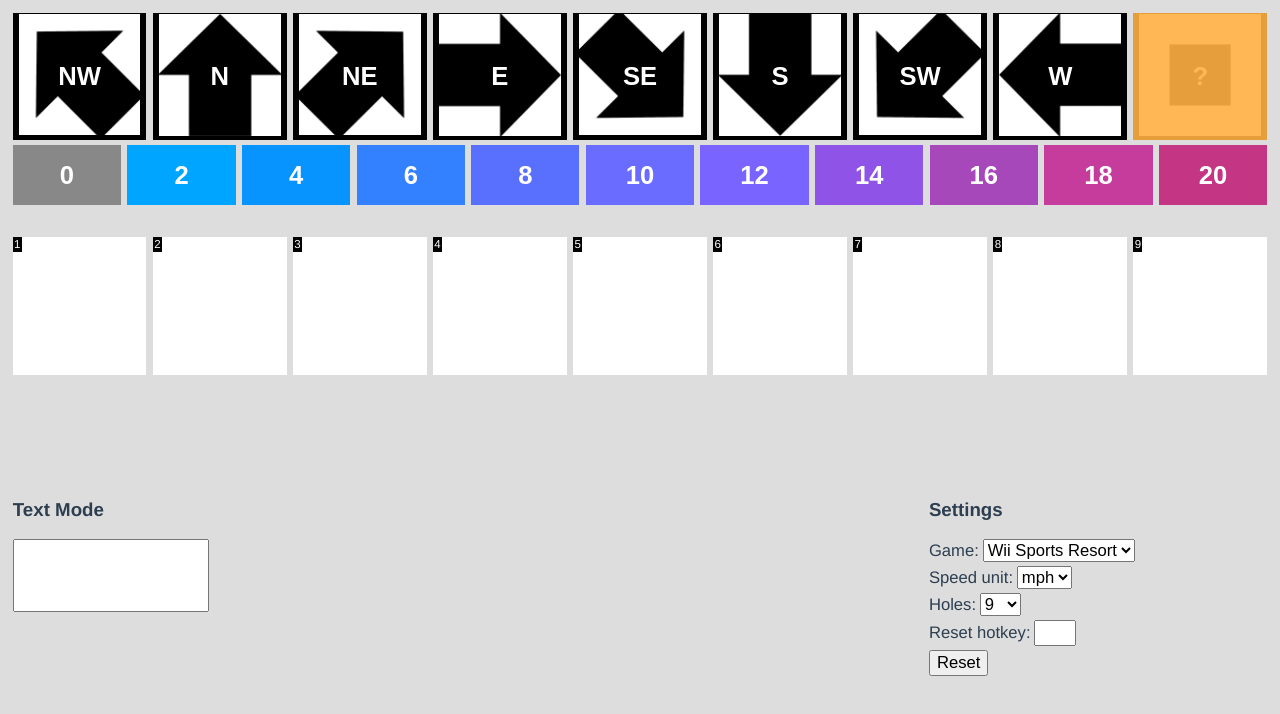
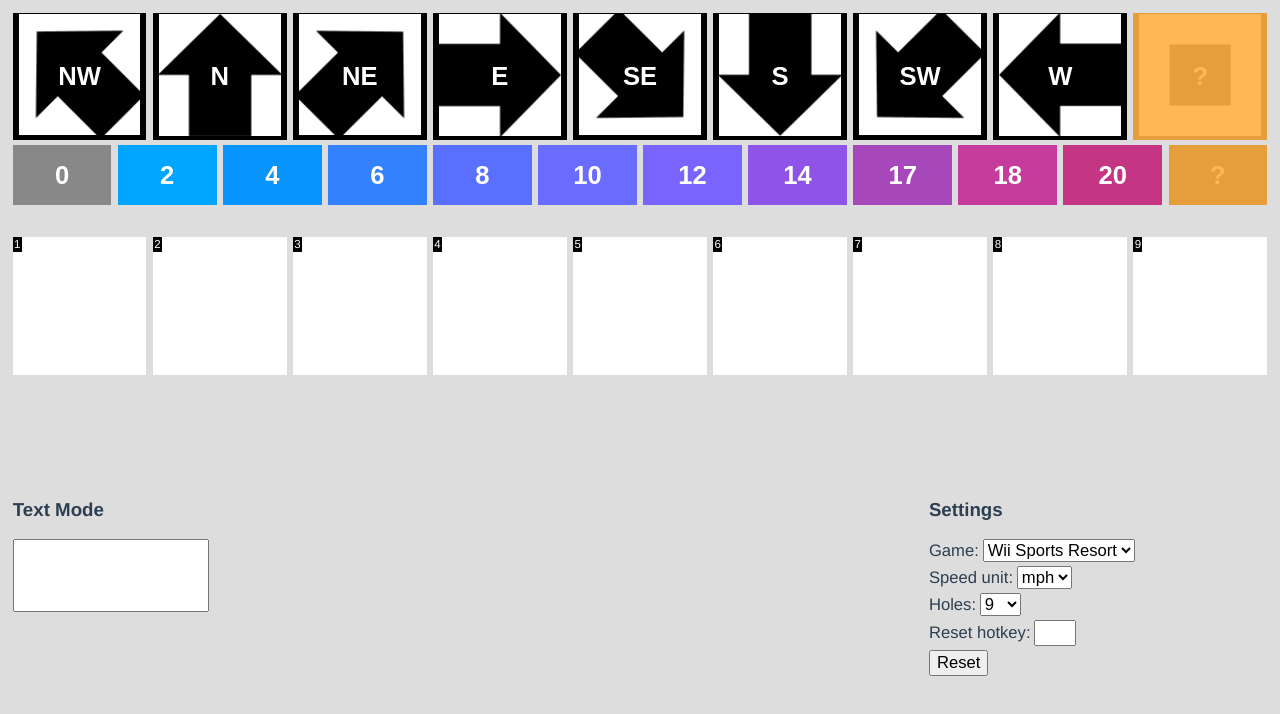
Before and after one commit to purpuropterus/windtracker, a Vue app: page / in a window 1280 px wide. Shown: the top 714 px of the page. Built offline with nearby package versions, Linux system fonts and the light colour scheme.

Commit message:
unknown direction!

```diff
--- a/package.json
+++ b/package.json
@@ -8,8 +8,12 @@
   },
   "dependencies": {
     "core-js": "^3.8.3",
+    "eslint-config-prettier": "^10.1.5",
+    "eslint-plugin-prettier": "^5.4.1",
+    "eslint-plugin-vue": "^10.2.0",
     "pinia": "^2.1.4",
     "pinia-plugin-persistedstate": "^3.2.0",
+    "prettier": "^3.5.3",
     "vue": "^3.3.4"
   },
   "devDependencies": {
--- a/src/components/History.vue
+++ b/src/components/History.vue
@@ -34,7 +34,7 @@
             <p class="history-item-index">{{ index + 1 }}</p>
           </div>
           <p v-if="item[2].text" class="history-item-id">{{ item[2].text }}</p>
-          <p v-else class="history-item-id">{{ item[1][settingsStore.speedUnit] }}{{ item[0]["id"] }}</p>
+          <p v-else class="history-item-id">{{ item[1].m_s === 17 ? '' : item[1][settingsStore.speedUnit] }}{{ item[0]["id"] }}</p>
         </div>
       </div>
     </div>
--- a/src/components/Speeds.vue
+++ b/src/components/Speeds.vue
@@ -3,18 +3,19 @@
 
         <div class="speeds-buttons"
             v-if="!(windStore.historyLength==settingsStore.holes)"
-            :style="{gridTemplateColumns: settingsStore.game == 'og' ? 'repeat(16, 1fr)' : 'repeat(11, 1fr)'}"
+            :style="{gridTemplateColumns: settingsStore.game == 'og' ? 'repeat(17, 1fr)' : 'repeat(12, 1fr)'}"
         >
 
             <button
                 v-for="speed in (historyEditorStore.currentlyEditingIndex != null ? speeds : filteredSpeeds)"
                 @click="windStore.handleClick($event, 'speed', speed)"
                 class="speeds-item"
-                :class="{ highlighted: speed.m_s == windStore.currentPair[1].m_s }"
+                :class="{ highlighted: speed.m_s == windStore.currentPair[1].m_s, unknown: speed.m_s === 17 }"
                 :key="speed.m_s"
                 :style="{ backgroundColor: speed.color }"
             >
-                {{ speed[settingsStore.speedUnit] }}
+                <div class="color-overlay" v-if="speed.m_s === 17" />
+                {{ speed.m_s === 17 ? '?' : speed[settingsStore.speedUnit] }}
             </button>
 
         </div>
@@ -68,6 +69,7 @@ const filteredSpeeds = computed(() => {
     font-size: 2vw;
     color: white;
     border: 0px solid;
+    position: relative;
 }
 
 .highlighted {
@@ -75,4 +77,19 @@ const filteredSpeeds = computed(() => {
     border-color: green
 }
 
+.highlighted.unknown {
+  border-color: #FFDD82;
+}
+
+.color-overlay {
+  position: absolute;
+  top: 0;
+  left: 0;
+  width: 100%;
+  height: 100%;
+  opacity: .9;
+  background-color: #FFAE42;
+  z-index: 5;
+}
+
 </style>
--- a/src/components/TextMode.vue
+++ b/src/components/TextMode.vue
@@ -25,6 +25,8 @@ const handleKey = (ev) => {
 
     let parsed = parse(windString.value);
 
+    console.log(parsed);
+
     // if direction is "D", that means edit
 
     if (parsed[0] === "D") {
@@ -50,6 +52,9 @@ const handleKey = (ev) => {
         // clear textbox
         windString.value = ""
 
+        // clear error
+        error.value = ""
+
         return;
     }
 
@@ -61,7 +66,7 @@ const handleKey = (ev) => {
     const pair = validateParsed(parsed);
 
     // return null means it wasn't valid
-    if (pair == null) {
+    if (pair === null) {
         return;
     }
 
@@ -83,12 +88,25 @@ const handleKey = (ev) => {
 
     // clear textbox
     windString.value = ""
+
+    // clear error
+    error.value = ""
 }
 
 const parse = (str) => {
     // return an array of [direction, speed]
 
-    const direction = str.match(/[A-Za-z?/]+/) ? str.match(/[A-Za-z?/]+/)[0].toUpperCase() : "";
+    const direction = str.match(/[A-Za-z?/]+/) ? str.match(/[A-Za-z?/]+/)[0].toUpperCase().replace(/\//g, "?") : "";
+
+    // special case for "??" which means unknown direction and speed
+    if (direction === "??") {
+        return ["?", 17];
+    }
+
+    // if direction contains ONE "?" and other letters, it also means unknown speed
+    if (direction.includes("?") && direction.length > 1) {
+        return [direction.replace(/\?/g, ""), 17];
+    }
 
     const speedMatch = str.match(/\d+/);
     const speed = speedMatch ? parseInt(speedMatch[0], 10) : 999;
--- a/src/stores/historyEditorStore.js
+++ b/src/stores/historyEditorStore.js
@@ -80,7 +80,8 @@ export const useHistoryEditorStore = defineStore("historyEditor", {
                     directionsStartIndex,
                     directionsStartIndex + directionsNum
                 )
-                .map((pair) => pair[1]);
+                .map((pair) => pair[1])
+                .filter((speed) => speed.m_s !== 17);
 
             // check for duplicate directions
             for (const direction of this.directionsToCheck) {
--- a/src/stores/windStore.js
+++ b/src/stores/windStore.js
@@ -36,7 +36,7 @@ export const useWindStore = defineStore("wind", {
                     { m_s: 5, mph: 10, color: "#6a6cff" },
                     { m_s: 6, mph: 12, color: "#7964ff" },
                     { m_s: 7, mph: 14, color: "#8f53e8" },
-                    { m_s: 8, mph: 16, color: "#a648b9" },
+                    { m_s: 8, mph: 17, color: "#a648b9" },
                     { m_s: 9, mph: 18, color: "#c53c9d" },
                     { m_s: 10, mph: 20, color: "#c43584" },
                     { m_s: 11, mph: 22, color: "#c22d6b", ogOnly: true },
@@ -44,6 +44,7 @@ export const useWindStore = defineStore("wind", {
                     { m_s: 13, mph: 26, color: "#c11b3a", ogOnly: true },
                     { m_s: 14, mph: 28, color: "#c11323", ogOnly: true },
                     { m_s: 15, mph: 30, color: "#c10c0c", ogOnly: true },
+                    { m_s: 17, mph: 32, color: "#000000" },
                 ],
             },
 
@@ -131,7 +132,10 @@ export const useWindStore = defineStore("wind", {
                 this.ogZeroWindProcedure();
             }
 
-            this.usedSpeeds.push(pair[1]);
+            // push speed to used speeds if not unknown
+            if (pair[1].m_s !== 17) {
+                this.usedSpeeds.push(pair[1]);
+            }
 
             if (this.historyLength == 8 && settingsStore.game == "og") {
                 this.ogHole8Procedure();
@@ -171,7 +175,7 @@ export const useWindStore = defineStore("wind", {
                 this.usedDirections = [];
             }
 
-            if (this.usedSpeeds.length == 9) {
+            if (this.historyLength % 9 === 0) {
                 this.usedSpeeds = [];
             }
         },
@@ -190,10 +194,10 @@ export const useWindStore = defineStore("wind", {
             this.history[this.historyLength][0] = zeroDirection;
             this.history[
                 this.historyLength
-            ][2].text = `${zeroDirection.id}: 9/16`;
+            ][2].text = `${zeroDirection.id}: 9/17`;
 
             this.history[8][0] = zeroDirection;
-            this.history[8][2].text = `${zeroDirection.id}: 7/16`;
+            this.history[8][2].text = `${zeroDirection.id}: 7/17`;
 
             this.zeroDirection = zeroDirection;
 
```
Also changed, not shown: 1 other file (tests, documents, lock files or other folders).
